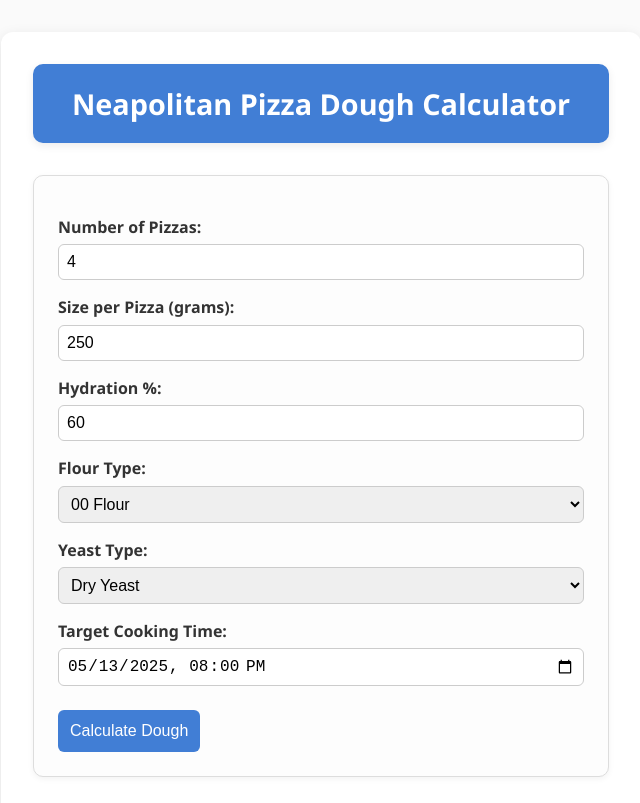
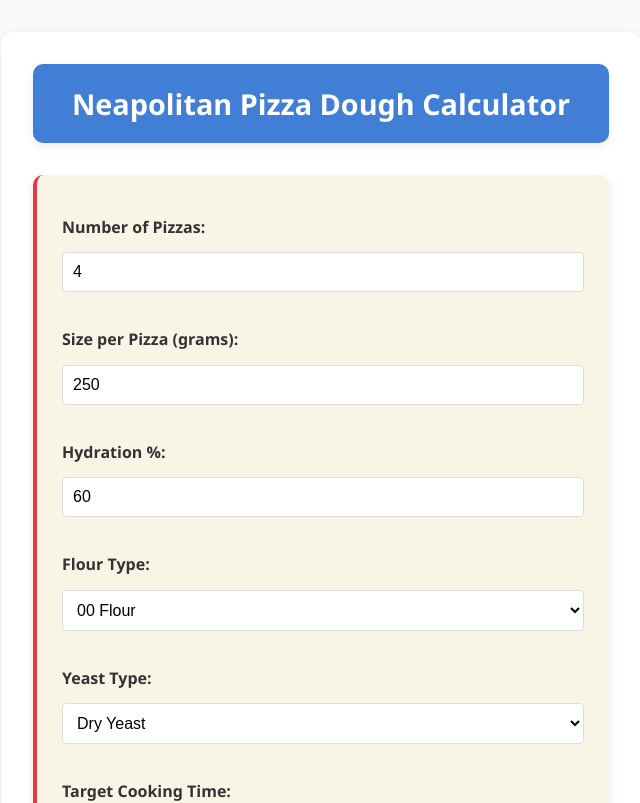
Before and after one commit to bahadirbulut/Neopolitan_Pizza_Calculator_Planner, a React (Vite) app in the folder pizza-planner-web/: page / in a window 1280 px wide. Shown: the top 803 px of the page, without its empty margins (319-959 px from the left). Built offline with nearby package versions, Linux system fonts and the light colour scheme.

Commit message:
feat: enhance input box styling and add fermentation guidelines toggle functionality

```diff
--- a/pizza-planner-web/src/App.css
+++ b/pizza-planner-web/src/App.css
@@ -58,12 +58,53 @@ button:hover {
 }
 
 .input-box {
-  background-color: #fdfdfd;
+  background-color: #f8f5e6;
+  padding: 25px;
+  border-radius: 10px;
+  box-shadow: 0 4px 8px rgba(0, 0, 0, 0.1);
+  margin-bottom: 30px;
+  border-left: 4px solid #e63946;
+}
+
+.input-box label {
+  display: block;
+  margin-bottom: 8px;
+  font-weight: 600;
+  color: #333;
+}
+
+.input-box input, .input-box select {
+  width: 100%;
+  padding: 10px;
+  margin-bottom: 20px;
   border: 1px solid #ddd;
-  border-radius: 10px;
-  padding: 1.5rem;
-  box-shadow: 0 2px 6px rgba(0, 0, 0, 0.05);
-  margin-bottom: 2rem;
+  border-radius: 4px;
+  font-size: 16px;
+  background-color: #fff;
+  transition: border-color 0.3s, box-shadow 0.3s;
+}
+
+.input-box input:focus, .input-box select:focus {
+  outline: none;
+  border-color: #e63946;
+  box-shadow: 0 0 0 3px rgba(230, 57, 70, 0.1);
+}
+
+.input-box button {
+  background-color: #e63946;
+  color: white;
+  border: none;
+  padding: 12px 20px;
+  font-size: 16px;
+  border-radius: 5px;
+  cursor: pointer;
+  width: 100%;
+  font-weight: bold;
+  transition: background-color 0.3s;
+}
+
+.input-box button:hover {
+  background-color: #d1282a;
 }
 
 .result-section {
@@ -72,6 +113,12 @@ button:hover {
   padding: 1.25rem 1.5rem;
   margin-top: 2rem;
   box-shadow: 0 2px 6px rgba(0, 0, 0, 0.04);
+  transition: transform 0.3s ease;
+}
+
+.result-section:hover {
+  transform: translateY(-5px);
+  box-shadow: 0 6px 12px rgba(0, 0, 0, 0.1);
 }
 
 .result-section.recipe {
--- a/pizza-planner-web/src/App.jsx
+++ b/pizza-planner-web/src/App.jsx
@@ -1,5 +1,5 @@
 // App.jsx
-import { useState } from 'react';
+import { useState, useRef } from 'react';
 import './App.css';
 import {
   Timeline,
@@ -23,11 +23,23 @@ function App() {
   const [pizzaSize, setPizzaSize] = useState(250);
   const [hydration, setHydration] = useState(60);
   const [flourType, setFlourType] = useState('00');
-  const [yeastType, setYeastType] = useState('dry');
-  const [targetTime, setTargetTime] = useState('2025-05-13T20:00');
-  const [result, setResult] = useState(null);
+  const [yeastType, setYeastType] = useState('dry');  const yeastFermentationHours = { dry: 8, fresh: 12, sourdough: 16 };
+  const recipeRef = useRef(null);
+
+  const toLocalDatetimeInputValue = (date) => {
+    const local = new Date(date.getTime() - date.getTimezoneOffset() * 60000);
+    return local.toISOString().slice(0, 16);
+  };
+    const getInitialTargetTime = (type) => {
+    const localNow = new Date();
+    // Add fermentation hours plus 10 minutes (600000 ms)
+    return new Date(localNow.getTime() + (yeastFermentationHours[type] * 60 * 60 * 1000) + 600000);
+  };
+  const defaultTargetTime = getInitialTargetTime(yeastType);
+  const [targetTime, setTargetTime] = useState(() => toLocalDatetimeInputValue(defaultTargetTime));  const [result, setResult] = useState(null);
   const [warning, setWarning] = useState('');
   const [suggestedTime, setSuggestedTime] = useState(null);
+  const [guidelinesExpanded, setGuidelinesExpanded] = useState(false);
 
   const formatDate = (date) => {
     const d = new Date(date);
@@ -39,11 +51,6 @@ function App() {
     return `${day}/${month}/${year} ${hours}:${minutes}`;
   };
 
-  const toLocalDatetimeInputValue = (date) => {
-    const local = new Date(date.getTime() - date.getTimezoneOffset() * 60000);
-    return local.toISOString().slice(0, 16);
-  };
-
   const calculateDough = () => {
     const now = new Date();
     const bakeTime = new Date(targetTime);
@@ -53,10 +60,8 @@ function App() {
       dry: 8,
       fresh: 12,
       sourdough: 16,
-    };
-
-    const requiredHours = minHoursRequired[yeastType];
-    const earliestValidTime = new Date(now.getTime() + requiredHours * 60 * 60 * 1000 + 60 * 1000);
+    };    const requiredHours = minHoursRequired[yeastType];
+    const earliestValidTime = new Date(now.getTime() + requiredHours * 60 * 60 * 1000 + 600000); // Add 10 minutes (600000 ms)
 
     if (hoursUntilBake < requiredHours) {
       const formattedEarliest = formatDate(earliestValidTime);
@@ -92,9 +97,7 @@ function App() {
     const restTime = new Date(mixTime.getTime() + 20 * 60 * 1000);
     const ballTime = new Date(bakeTime.getTime() - 2 * 60 * 60 * 1000);
     const bulkStart = restTime;
-    const bulkEnd = ballTime;
-
-    setResult({
+    const bulkEnd = ballTime;    setResult({
       flour,
       water,
       salt,
@@ -112,6 +115,13 @@ function App() {
       ballTime,
       bakeTime,
     });
+
+    // Scroll to recipe section after calculation is successful
+    setTimeout(() => {
+      if (recipeRef.current) {
+        recipeRef.current.scrollIntoView({ behavior: 'smooth', block: 'start' });
+      }
+    }, 100);
   };
 
   const getYeastColor = (type) => {
@@ -126,9 +136,7 @@ function App() {
     <div className="container">
       <div className="app-header">
         <h1>Neapolitan Pizza Dough Calculator</h1>
-      </div>
-
-      <div className="input-box">
+      </div>      <div className="input-box">
         <label>Number of Pizzas:</label>
         <input type="number" value={pizzaCount} onChange={e => setPizzaCount(Number(e.target.value))} />
 
@@ -144,8 +152,12 @@ function App() {
           <option value="manitoba">Manitoba</option>
         </select>
 
-        <label>Yeast Type:</label>
-        <select value={yeastType} onChange={e => setYeastType(e.target.value)}>
+        <label>Yeast Type:</label>        <select value={yeastType} onChange={e => {
+            const selectedType = e.target.value;
+            setYeastType(selectedType);
+            const newTime = new Date(Date.now() + (yeastFermentationHours[selectedType] * 60 * 60 * 1000) + 600000);
+            setTargetTime(toLocalDatetimeInputValue(newTime));
+          }}>
           <option value="dry">Dry Yeast</option>
           <option value="fresh">Fresh Yeast</option>
           <option value="sourdough">Sourdough</option>
@@ -205,11 +217,9 @@ function App() {
             )}
           </div>
         )}
-      </div>
-
-      {result && (
+      </div>      {result && (
         <>
-          <div className="result-section recipe">
+          <div className="result-section recipe" ref={recipeRef}>
             <h3>📦 Dough Recipe</h3>
             <table className="recipe-table">
               <tbody>
@@ -262,24 +272,84 @@ function App() {
                 </TimelineItem>
               ))}
             </Timeline>
-          </div>
+          </div>          <div className="result-section guidelines">
+            <h3
+              onClick={() => setGuidelinesExpanded(!guidelinesExpanded)}
+              style={{
+                cursor: 'pointer',
+                display: 'flex',
+                alignItems: 'center',
+                justifyContent: 'space-between',
+                userSelect: 'none'
+              }}
+            >
+              📜 AVPN Official Guidelines Summary
+              <span style={{ fontSize: '1rem' }}>
+                {guidelinesExpanded ? '▼' : '▶'}
+              </span>
+            </h3>
 
-          <div className="result-section guidelines">
-            <h3>📜 AVPN Official Fermentation Recommendations</h3>
+            {guidelinesExpanded && (
+              <>
                 <ul className="avpn-guidelines">
-              <li><strong>🕒 Total Fermentation:</strong><br />- <strong>Dry Yeast:</strong> Minimum <strong>8 hours</strong><br />- <strong>Fresh Yeast:</strong> Minimum <strong>12 hours</strong><br />- <strong>Sourdough Starter:</strong> Minimum <strong>16 hours</strong> (ideally 24h+)</li>
-              <li><strong>🌡️ Dough Temperature:</strong> ~22–25°C during room-temp fermentation</li>
-              <li><strong>❄️ Cold Fermentation:</strong> If fermentation &gt; 24h, store at <strong>4–6°C</strong> with low yeast</li>
-              <li><strong>⚖️ Recommended Yeast Amounts:</strong>
+                  <li><strong>🌾 Flour Specifications:</strong>
                     <ul style={{ paddingLeft: '1.2rem', marginTop: '0.3rem' }}>
-                  <li>Dry Yeast: <strong>0.1–0.2%</strong></li>
-                  <li>Fresh Yeast: <strong>0.2–0.3%</strong></li>
-                  <li>Sourdough Starter: <strong>~20%</strong> of flour weight</li>
+                      <li>Type 00 flour with W value between 250-320</li>
+                      <li>Protein content: 11-13.5%</li>
+                      <li>Absorption rate: 55-62%</li>
                     </ul>
                   </li>
-              <li><strong>⏲️ Balling:</strong> Should be done approximately <strong>2 hours</strong> before baking</li>
-              <li><strong>🥣 Dough Handling:</strong> Must be kneaded until smooth and elastic, then rested before bulk fermentation</li>
-              <li><strong>🧬 Sourdough:</strong> Requires an active, refreshed starter and tighter temperature control</li>
+                  <li><strong>🧂 Ingredient Percentages:</strong>
+                    <ul style={{ paddingLeft: '1.2rem', marginTop: '0.3rem' }}>
+                      <li>Water: <strong>55-62%</strong> of flour weight (hydration)</li>
+                      <li>Salt: <strong>2-3%</strong> of flour weight</li>
+                      <li>Fresh Yeast: <strong>0.2-0.3%</strong> of flour weight</li>
+                      <li>Dry Yeast: <strong>0.1-0.2%</strong> of flour weight</li>
+                      <li>Sourdough Starter: <strong>5-20%</strong> of flour weight</li>
+                    </ul>
+                  </li>
+                  <li><strong>🕒 Fermentation Requirements:</strong>
+                    <ul style={{ paddingLeft: '1.2rem', marginTop: '0.3rem' }}>
+                      <li>Direct Method with Fresh Yeast: minimum <strong>8-12 hours</strong></li>
+                      <li>Direct Method with Dry Yeast: minimum <strong>8 hours</strong></li>
+                      <li>Sourdough Method: minimum <strong>16-24 hours</strong></li>
+                      <li>Poolish Method: minimum <strong>16-18 hours</strong> (4-6h for pre-ferment + 12h for dough)</li>
+                      <li>Biga Method: minimum <strong>18-24 hours</strong> (6-18h for pre-ferment + 12h for dough)</li>
+                    </ul>
+                  </li>
+                  <li><strong>🌡️ Temperature Controls:</strong>
+                    <ul style={{ paddingLeft: '1.2rem', marginTop: '0.3rem' }}>
+                      <li>Room Temperature Fermentation: <strong>22-25°C</strong></li>
+                      <li>Cold Fermentation: <strong>4-6°C</strong></li>
+                      <li>Dough Temperature after Mixing: <strong>23-25°C</strong></li>
+                    </ul>
+                  </li>
+                  <li><strong>🥣 Preparation Process:</strong>
+                    <ul style={{ paddingLeft: '1.2rem', marginTop: '0.3rem' }}>
+                      <li>Mixing: 10-15 minutes until smooth texture</li>
+                      <li>First Rest: 20-30 minutes at room temperature</li>
+                      <li>Bulk Fermentation: 6-24 hours depending on method</li>
+                      <li>Balling: Form dough balls of 200-280g</li>
+                      <li>Final Proof: Approximately <strong>2 hours</strong> before baking</li>
+                    </ul>
+                  </li>
+                  <li><strong>🍕 Cooking Specifications:</strong>
+                    <ul style={{ paddingLeft: '1.2rem', marginTop: '0.3rem' }}>
+                      <li>Oven Temperature: <strong>430-480°C</strong></li>
+                      <li>Cooking Surface: <strong>380-430°C</strong></li>
+                      <li>Cooking Time: <strong>60-90 seconds</strong></li>
+                      <li>Traditional Wood-fired Oven Recommended</li>
+                      <li>Final Diameter: 22-35cm with raised border (cornicione) of 1-2cm</li>
+                    </ul>
+                  </li>
+                  <li><strong>⚠️ Important Notes:</strong>
+                    <ul style={{ paddingLeft: '1.2rem', marginTop: '0.3rem' }}>
+                      <li>No mechanical or automated press devices allowed</li>
+                      <li>Manual handling and stretching only</li>
+                      <li>No rolling pins or mechanical dough shaping</li>
+                      <li>No oils or fats in the dough (except on the surface for storage)</li>
+                    </ul>
+                  </li>
                 </ul>
                 <div style={{ marginTop: '1.5rem' }}>
                   <p style={{ fontStyle: 'italic', fontSize: '0.95rem', marginBottom: '0.5rem' }}><strong>🔗 Official References:</strong></p>
@@ -288,6 +358,8 @@ function App() {
                     🌐 <a href="https://www.pizzanapoletana.org/en/ricetta_pizza_napoletana" target="_blank" rel="noopener noreferrer">AVPN Pizza Napoletana Recipe (Webpage)</a>
                   </p>
                 </div>
+              </>
+            )}
           </div>
         </>
       )}
```
Lines whose indentation alone changed are shown as unchanged.
